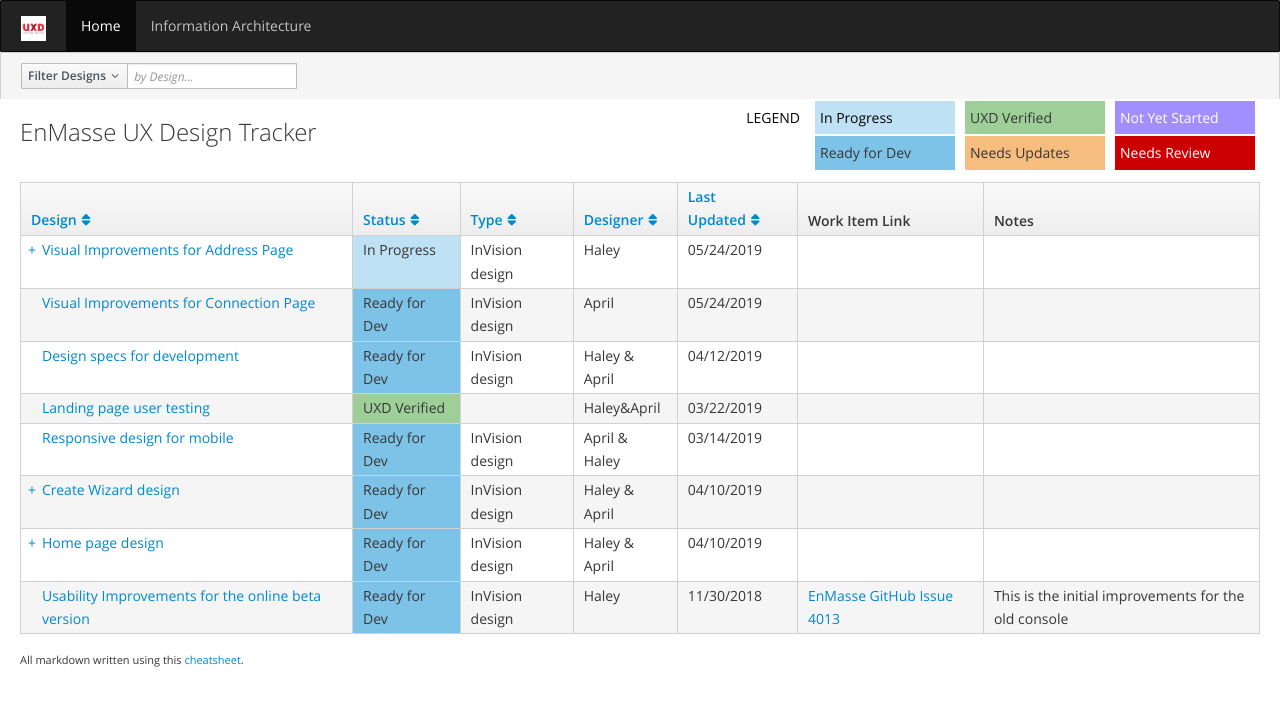
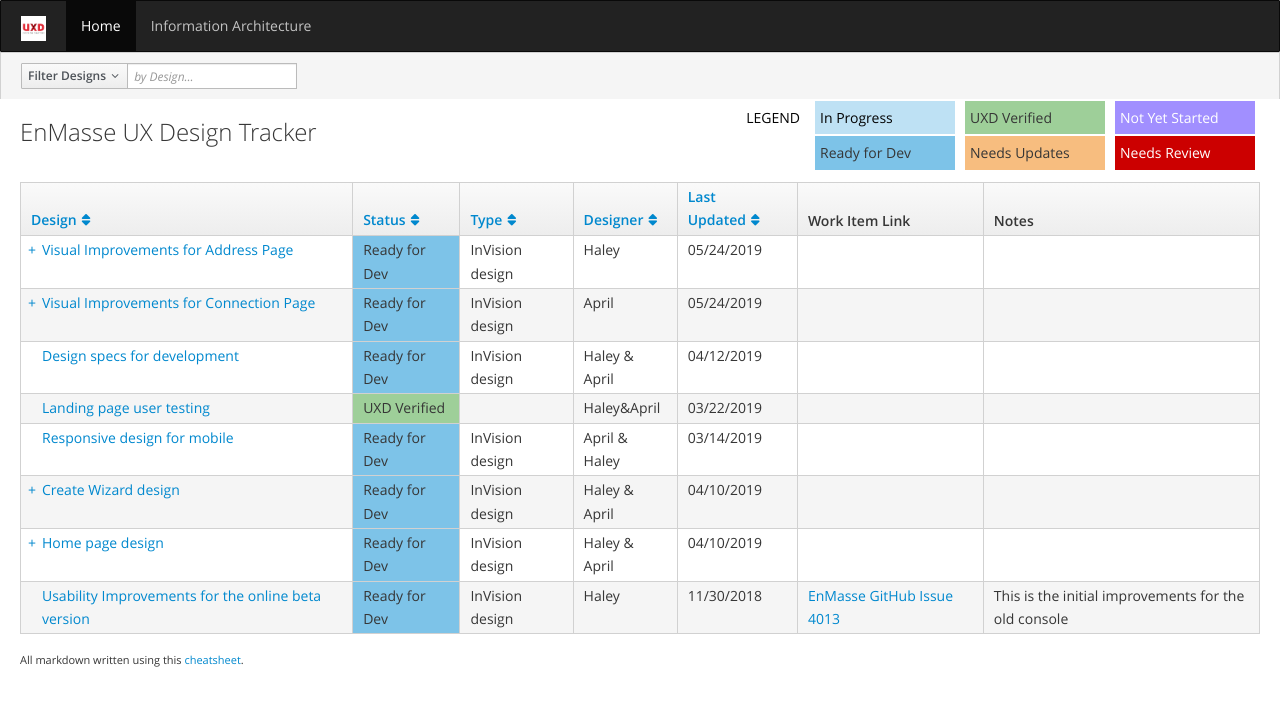
Before and after one commit to bumpux/EnMasse-ux, a Jekyll site: the page built from index.md, in a window 1280 px wide. Shown: the top 706 px of the page. Built offline with Jekyll 4.4.1, drawn with Linux system fonts in a browser that asks for light colours; part of the change alters nothing that is shown.

Commit message:
Update index.md

```diff
--- a/index.md
+++ b/index.md
@@ -7,9 +7,12 @@ relative_path: ./
 
 {% include sort-table-header.html -%}
 
-| Visual Improvements for Address Page | In Progress | InVision design | Haley | 05/24/2019 | | |
+| Visual Improvements for Address Page | Ready for Dev | InVision design | Haley | 05/24/2019 | | |
+| [Visual Improvements for Address Page](https://marvelapp.com/i1igj54/screen/58033534) | Version 2 | | | 06/19/2019 |  | Treat Address Details as a new page  |
 | [Visual Improvements for Address Page](https://redhat.invisionapp.com/share/F3S7K2SXMV4) | Version 1 | | | 05/24/2019 |  | Basic improvements based on previous design |
-| [Visual Improvements for Connection Page](https://redhat.invisionapp.com/share/M8S7K3JEU7V) | Ready for Dev | InVision design | April | 05/24/2019 | | |
+| Visual Improvements for Connection Page | Ready for Dev | InVision design | April | 05/24/2019 | | |
+| [Visual Improvements for Connection Page](https://marvelapp.com/i1igj54/screen/58262079) | Version 2 | | | 06/19/2019 |  | Treat Connection Details as a new page  |
+| [Visual Improvements for Connection Page](https://redhat.invisionapp.com/share/M8S7K3JEU7V) | Version 1 | | | 05/24/2019 |  | Basic improvements based on previous design |
 | [Design specs for development](https://redhat.invisionapp.com/share/KERIK1IHXQ8) | Ready for Dev | InVision design | Haley & April | 04/12/2019 | | |
 | [Landing page user testing](https://docs.google.com/document/d/1vTzSJpoWszHvSsoBzOVO6rAK726AwZt_D8lpFLbzQ_8/edit?usp=sharing) | UXD Verified | | Haley&April | 03/22/2019 | | |
 | [Responsive design for mobile](https://redhat.invisionapp.com/share/YCRPHKTN4P6) | Ready for Dev | InVision design | April & Haley | 03/14/2019 | | |
```
